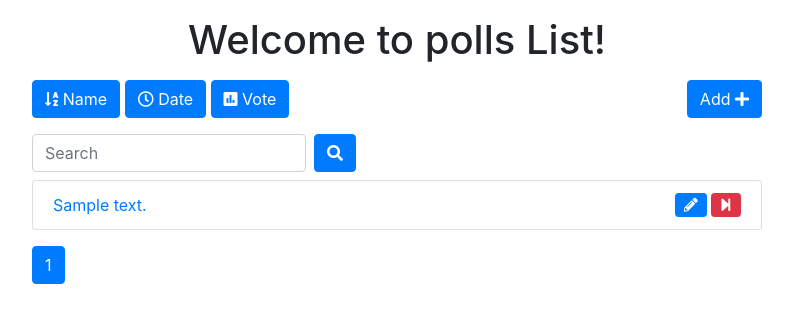
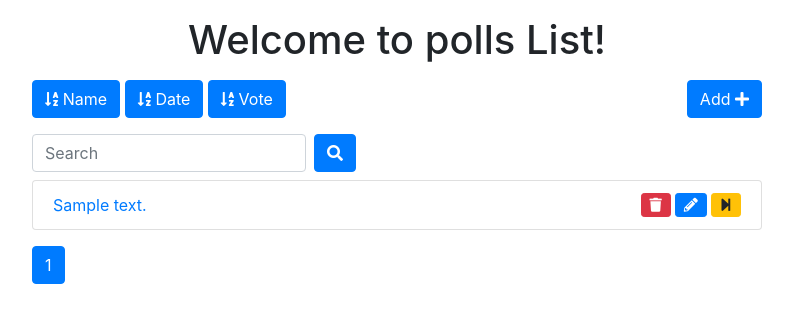
Before and after one commit to devshah9/django-polls-app, a Django app: page /polls/list/ in a window 1280 px wide. Shown: the part 56-379 px from the top of the page, without its empty margins (243-1036 px from the left). Run offline with Django 3.2, Linux system fonts and the light colour scheme; a user stored in the database is signed in; tables that the repository leaves empty hold one stand-in row (values such as "Sample post"); some libraries are stand-ins or nearby versions.

Commit message:
added delete button on 'poll_list' templete

```diff
--- a/polls/templates/polls/polls_list.html
+++ b/polls/templates/polls/polls_list.html
@@ -17,16 +17,33 @@
 				</div>
 			{% endif %}
 
-            <a class="btn btn-{% if 'name' in request.GET %}warning{% else %}primary{% endif %} mb-3" href="?name=True"
-                role="button"><i class="fas fa-sort-alpha-down"></i>
-                Name</a>
-            <a class="btn btn-{% if 'date' in request.GET %}warning{% else %}primary{% endif %} mb-3" href="?date=True"
-                role="button"><i class="far fa-clock"></i> Date</a>
-            <a class="btn btn-{% if 'vote' in request.GET %}warning{% else %}primary{% endif %} mb-3" href="?vote=True"
-                role="button"><i class="fas fa-poll"></i> Vote</a>
+			<!-- Button like name, date, vote -->
+			<a {% if 'name' in request.GET %}
+							class="btn btn-warning mb-3" href="?"
+					{% else %}
+							class="btn btn-primary mb-3"  href="?name=True"
+					{% endif %}
+							role="button">
+			<i class="fas fa-sort-alpha-down"></i> Name</a>
+			<a {% if 'date' in request.GET %}
+							class="btn btn-warning mb-3" href="?"
+					{% else %}
+							class="btn btn-primary mb-3"  href="?date=True"
+					{% endif %}
+							role="button">
+			<i class="fas fa-sort-alpha-down"></i> Date</a>
+			<a {% if 'vote' in request.GET %}
+							class="btn btn-warning mb-3" href="?"
+					{% else %}
+							class="btn btn-primary mb-3"  href="?vote=True"
+					{% endif %}
+							role="button">
+			<i class="fas fa-sort-alpha-down"></i> Vote</a>
 
+			<!-- Add button -->
 			<a class="btn btn-primary mb-3 float-right" href="{% url 'polls:add' %}" role="button">Add <i class="fas fa-plus"></i></a>
 
+			<!-- Form to take input from user for searching polls-->
 			<form class="form-inline">
 					<div class="form-group mr-sm-2 mb-2">
 							<input type="search" class="form-control" name="search" placeholder="Search" value={{ search_term }}>
@@ -34,21 +51,37 @@
 					<button type="submit" class="btn btn-primary mb-2"><i class="fas fa-search"></i></button>
 			</form>
 
-
+			<!-- Displaying polls table -->
 			<ul class="list-group">
 				{% for poll in polls %}
-                <li class="list-group-item"><a href="{% url 'polls:detail' poll.id %}">{{ poll.text|truncatewords:5 }}
+					<li class="list-group-item">
+							<a href="{% url 'polls:detail' poll.id %}">
+									{{ poll.text|truncatewords:5 }}
+									<!-- round tick if the poll is not active -->
 									{% if not poll.active%}
 											<i class="fas fa-check-circle ml-2"></i>
 									{% endif %}
 							</a>
+
 							{% if request.user == poll.owner %}
 									{% if poll.active %}
-                    <a href="{% url 'polls:end_poll' poll.id %}" data-toggle="tooltip" data-placement="top" title="End Poll"
-                        onclick="return confirm('Are you sure ?')"><i class="fas fa-step-forward float-right btn btn-danger btn-sm"></i></a>
+
+										<!-- End poll Button-->
+										<a href="{% url 'polls:end_poll' poll.id %}" data-toggle="tooltip" data-placement="top"    title="End Poll" onclick="return confirm('Are you sure ?')">
+											<i class="fas fa-step-forward float-right btn btn-warning btn-sm"></i>
+										</a>
+
+										<!-- Edit poll Button-->
+										<a href="{% url 'polls:edit' poll.id %}" class="mr-3" data-toggle="tooltip" data-placement="top" title="Edit Poll">
+											<i class="fas fa-pencil-alt float-right btn btn-primary btn-sm mr-1"></i>
+										</a>
 									{% endif %}
-                    <a href="{% url 'polls:edit' poll.id %}" class="mr-3" data-toggle="tooltip" data-placement="top"
-                        title="Edit Poll"><i class="fas fa-pencil-alt float-right btn btn-primary btn-sm mr-1"></i></a>
+
+									<!-- Delete poll Button-->
+									<a href="{% url 'polls:delete_poll' poll.id %}"  data-toggle="tooltip" data-placement="top"
+									title="Delete Poll" onclick="return confirm('Are you sure? Do you want to delete it')">
+										<i class="fas fa-trash float-right btn btn-danger btn-sm mr-1"></i>
+									</a>
 							{% endif %}
 					</li>
 
@@ -57,15 +90,19 @@
 			<nav class="mt-3">
 				<ul class="pagination">
 					{% if polls.has_previous %}
-                    <li class="page-item"><a class="page-link" href="?page=1&{{ params }}">First</a></li>
-                    <li class="page-item"><a class="page-link" href="?page={{ polls.previous_page_number }}&{{ params }}">Previous</a></li>
+						<li class="page-item">
+						<a class="page-link" href="?page=1&{{ params }}">First</a></li>
+						<li class="page-item">
+						<a class="page-link" href="?page={{ polls.previous_page_number }}&{{ params }}">Previous</a></li>
 					{% endif %}
 
 					<li class="page-item active"><a class="page-link" href="">{{ polls.number }}</a></li>
 
 					{% if polls.has_next %}
-                    <li class="page-item"><a class="page-link" href="?page={{ polls.next_page_number }}&{{ params }}">Next</a></li>
-                    <li class="page-item"><a class="page-link" href="?page={{ polls.paginator.num_pages }}&{{ params }}">Last</a></li>
+						<li class="page-item">
+						<a class="page-link" href="?page={{ polls.next_page_number }}&{{ params }}">Next</a></li>
+						<li class="page-item">
+						<a class="page-link" href="?page={{ polls.paginator.num_pages }}&{{ params }}">Last</a></li>
 					{% endif %}
 				</ul>
 			</nav>
```
Lines whose indentation alone changed are shown as unchanged.
